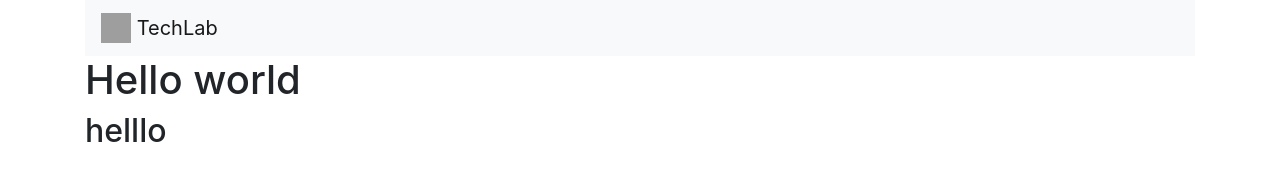
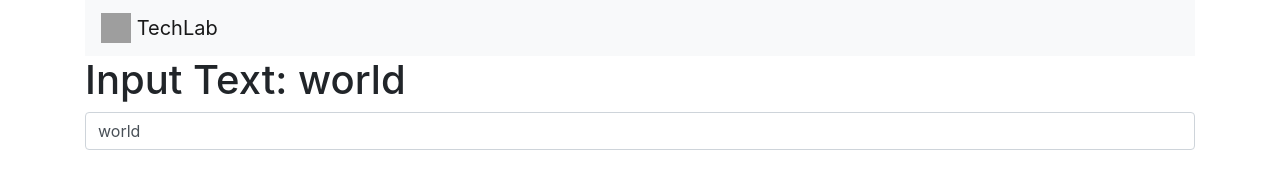
Before and after one commit to OmarNizam/AngularJS-1.6, a website: page app/index.html in a window 1280 px wide. Drawn offline with nearby package versions, Linux system fonts and the light colour scheme; grey boxes are pictures that could not be loaded.

Commit message:
Data Binding

```diff
--- a/app/index.html
+++ b/app/index.html
@@ -18,8 +18,10 @@
             TechLab
         </a>
     </nav>
-    <h1>Hello {{vm.hello}}</h1>
-    <h2>helllo</h2>
+    <h1>Input Text: {{vm.hello}}</h1>
+    <input type="text" class="form-control" name="" id="" placeholder="" ng-model="vm.hello">
+
+
 
     <!-- Optional JavaScript -->
     <!-- jQuery first, then Popper.js, then Bootstrap JS -->
```
